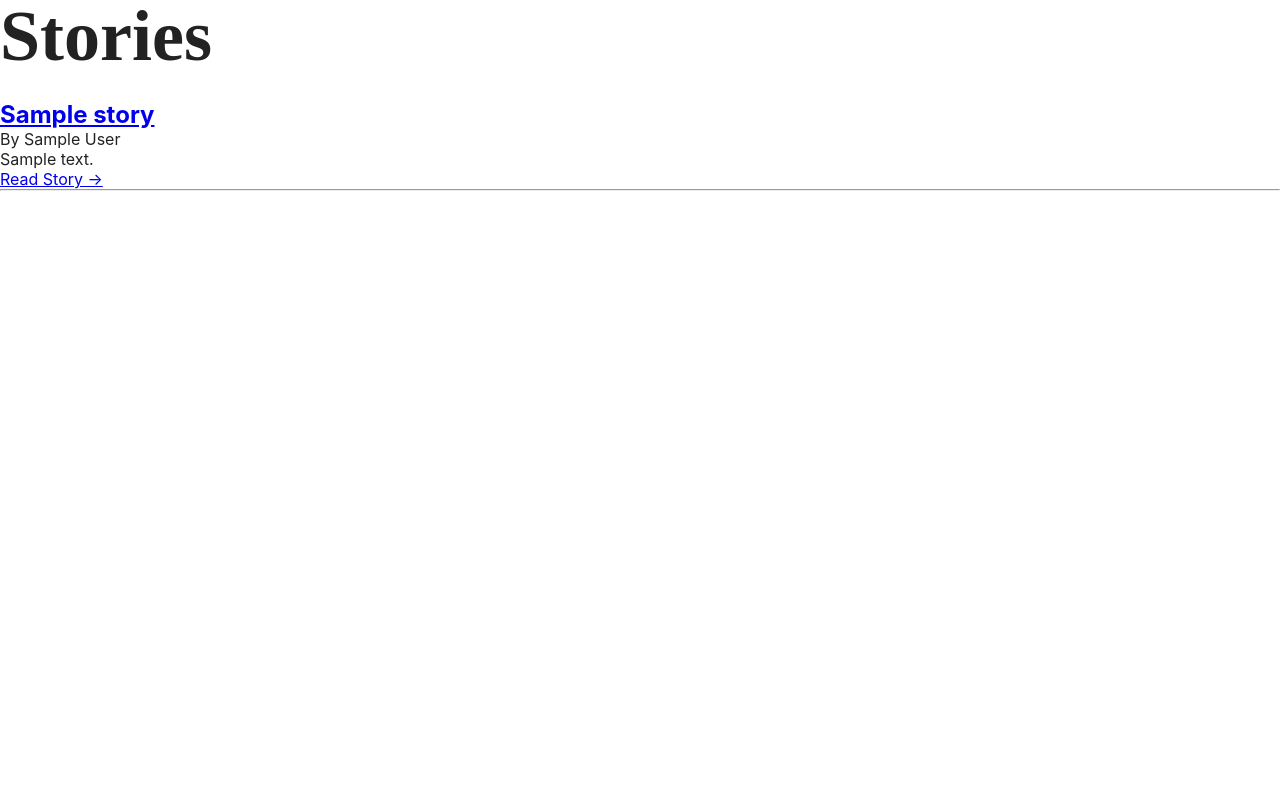
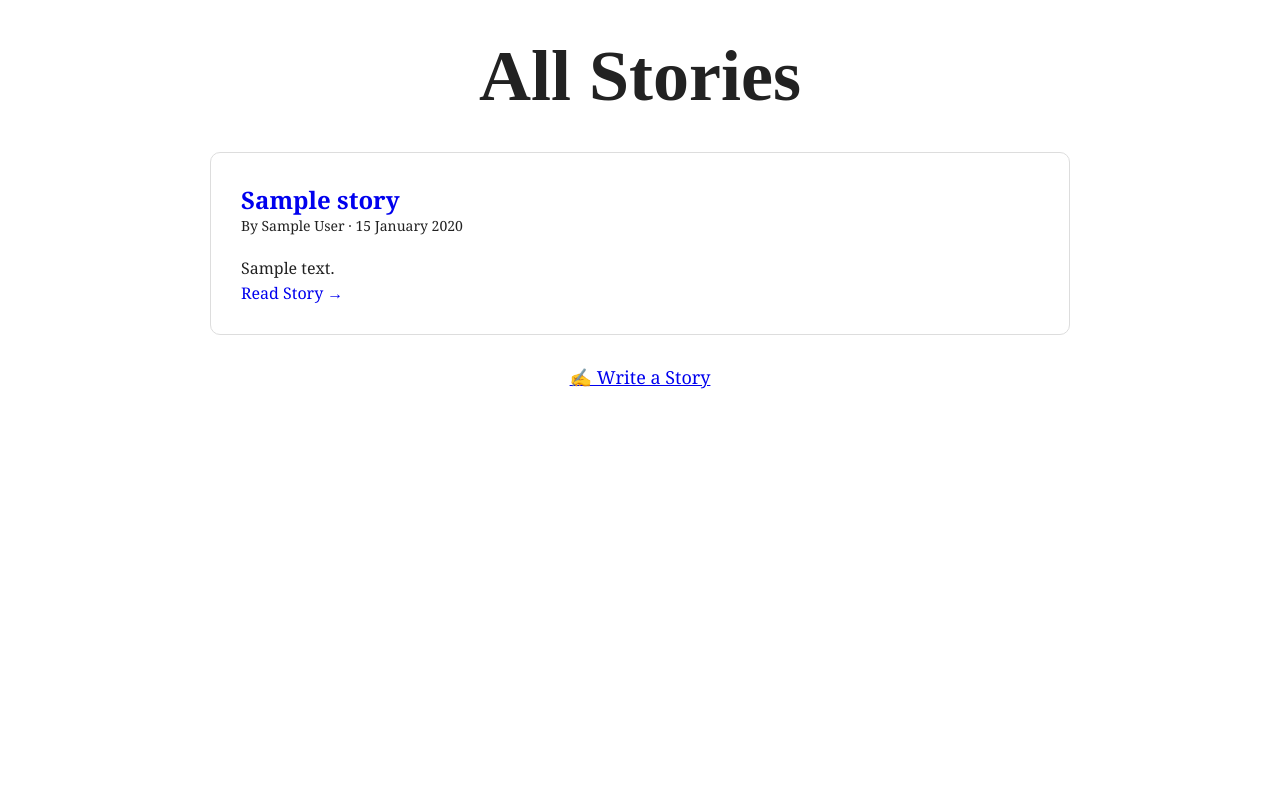
Before and after one commit to joe032NM/dear-nobody, a Flask app: page /stories in a window 1280 px wide. Run offline with Flask 3, Linux system fonts and the light colour scheme; a user stored in the database is signed in; tables that the repository leaves empty hold one stand-in row (values such as "Sample post").

Commit message:
Revise stories page layout and content display
Updated the title and added styling for better layout. Enhanced story metadata display and increased content preview length.

```diff
--- a/templates/stories.html
+++ b/templates/stories.html
@@ -4,15 +4,64 @@
     <meta charset="UTF-8">
     <meta name="viewport" content="width=device-width, initial-scale=1.0">
 
-    <title>Stories</title>
+    <title>All Stories</title>
 
     <link rel="stylesheet"
           href="{{ url_for('static', filename='css/style.css') }}">
+
+    <style>
+        body {
+            max-width: 900px;
+            margin: 0 auto;
+            padding: 40px 20px;
+            font-family: Georgia, serif;
+        }
+
+        h1 {
+            text-align: center;
+            margin-bottom: 40px;
+        }
+
+        article {
+            padding: 30px;
+            margin-bottom: 30px;
+            border: 1px solid #ddd;
+            border-radius: 10px;
+        }
+
+        article h2 {
+            margin-top: 0;
+        }
+
+        article h2 a {
+            text-decoration: none;
+        }
+
+        .story-preview {
+            line-height: 1.7;
+        }
+
+        .story-meta {
+            font-size: 14px;
+            margin-bottom: 20px;
+        }
+
+        .read-more {
+            text-decoration: none;
+        }
+
+        .write-story {
+            display: block;
+            text-align: center;
+            margin-top: 30px;
+            font-size: 18px;
+        }
+    </style>
 </head>
 
 <body>
 
-    <h1>Stories</h1>
+    <h1>All Stories</h1>
 
     {% for post in posts %}
 
@@ -24,22 +73,22 @@
                 </a>
             </h2>
 
-            <p>
-                By {{ post.author }}
+            <div class="story-meta">
+                By {{ post.author }} ·
+                {{ post.created_at.strftime('%d %B %Y') }}
+            </div>
+
+            <p class="story-preview">
+                {{ post.content[:250] }}
+                {% if post.content|length > 250 %}...{% endif %}
             </p>
 
-            <p>
-                {{ post.content[:200] }}
-                {% if post.content|length > 200 %}...{% endif %}
-            </p>
-
-            <a href="{{ url_for('view_story', story_id=post.id) }}">
+            <a class="read-more"
+               href="{{ url_for('view_story', story_id=post.id) }}">
                 Read Story →
             </a>
 
         </article>
-
-        <hr>
 
     {% else %}
 
@@ -47,5 +96,12 @@
 
     {% endfor %}
 
+    {% if session.get("user") %}
+        <a class="write-story"
+           href="{{ url_for('new_story') }}">
+            ✍️ Write a Story
+        </a>
+    {% endif %}
+
 </body>
 </html>
```
